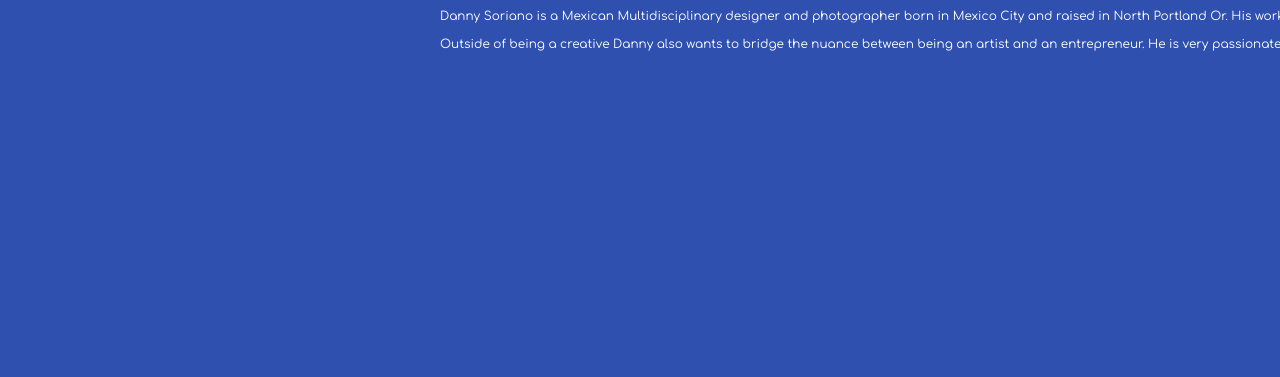
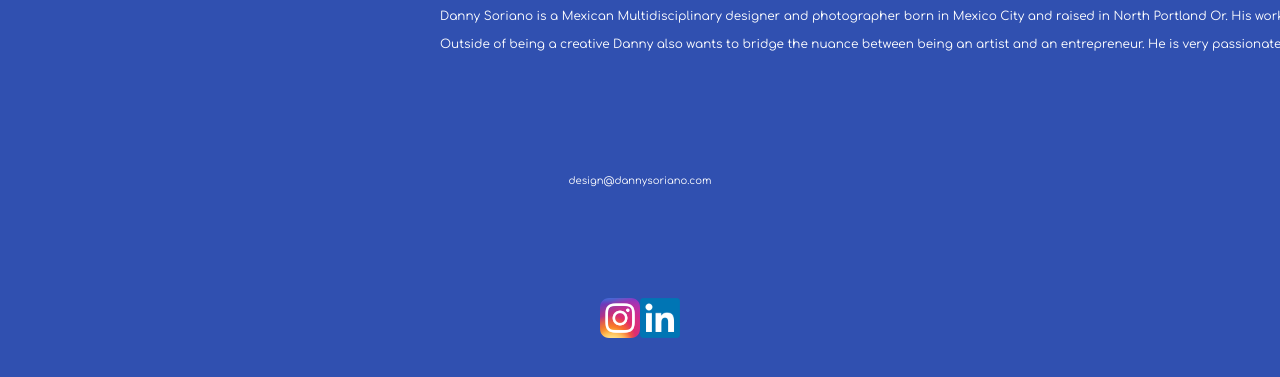
Before and after one commit to dmotorca/VCWebsite, a website: page about.html in a window 1280 px wide. Shown: the part 343-720 px from the top of the page. Drawn offline with Linux system fonts and the light colour scheme.

Commit message:
Danny wanted the instagram and linked logos back so I added them and made the clickable(navigates you to the site).

```diff
--- a/about.css
+++ b/about.css
@@ -46,6 +46,7 @@ body {
   flex-direction: column; /* Align items in a column */
   justify-content: center; /* Center vertically */
   align-items: center; /* Center horizontally */
+
   padding: 80px;
   font-family: 'Comfortaa', sans-serif;
   color: white;
@@ -56,6 +57,24 @@ body {
   text-align: center;
 }
 
+.about-logos {
+  padding-top: 10%;
+  display: flex;
+  flex-direction: row;
+}
+
+.about-logos img {
+  display: flex;
+  flex-direction: row;
+  height: 5vh;
+  width: auto;
+}
+#email-link {
+  padding-top: 10%;
+  font-size: x-small;
+  text-decoration: none;
+  color: white;
+}
 @media screen and (min-width: 768px) {
   .about_div {
     display: flex;
--- a/about.html
+++ b/about.html
@@ -25,14 +25,21 @@
     <div class="about_div">
       <img src="./images/about_img.png" id="about_headshot"/>
     <p class="about_p">
-      Danny Soriano is a Mexican Multidisciplinary designer and photographer born in Mexico City and
-      raised in North Portland Or. His work is deeply rooted in storytelling through his lens, dreaming bigger than his surroundings, and uplifting the diverse experiences around him.
-      His work has been characterized as raw, editorial, vibrant and colorful.
+      Danny Soriano is a Mexican Multidisciplinary designer and photographer born in Mexico City and raised in North Portland Or.
+      His work is deeply rooted in storytelling through his lens, dreaming bigger than his surroundings, and
+      uplifting the diverse experiences around him. His work has been characterized as raw, editorial, vibrant and colorful.
       <br/>
       <br/>
-    Outside of being a creative Danny also wants to bridge the nuance between being an artist and an entrepreneur.
-    He is very passionate about Entrepreneurship owning multiple businesses. Danny also enjoys cooking, running and being outside in the Pacific North-West.
+      Outside of being a creative Danny also wants to bridge the nuance between being an artist and an entrepreneur.
+      He is very passionate about Entrepreneurship owning multiple businesses.
+       Danny also enjoys cooking, running and being outside in the Pacific North-West.
     </p>
+    <a href="mailto:design@dannysoriano.com " id="email-link">design@dannysoriano.com </a>
+    <div class="about-logos">
+      <a href="https://www.instagram.com/younggdanii/"><img src="./images/Instagram_icon.png.webp"/></a>
+      <a href="https://www.linkedin.com/in/daniel-soriano-30a932b9/"><img src="./images/LinkedIn_logo_initials.png"/></a>
+    </div>
+
     </div>
    <body>
 </html>
```
Also changed, not shown: images/Instagram_icon.png.webp (added), images/LinkedIn_logo_initials.png (added), images/intsagram-logo.jpg (added).
